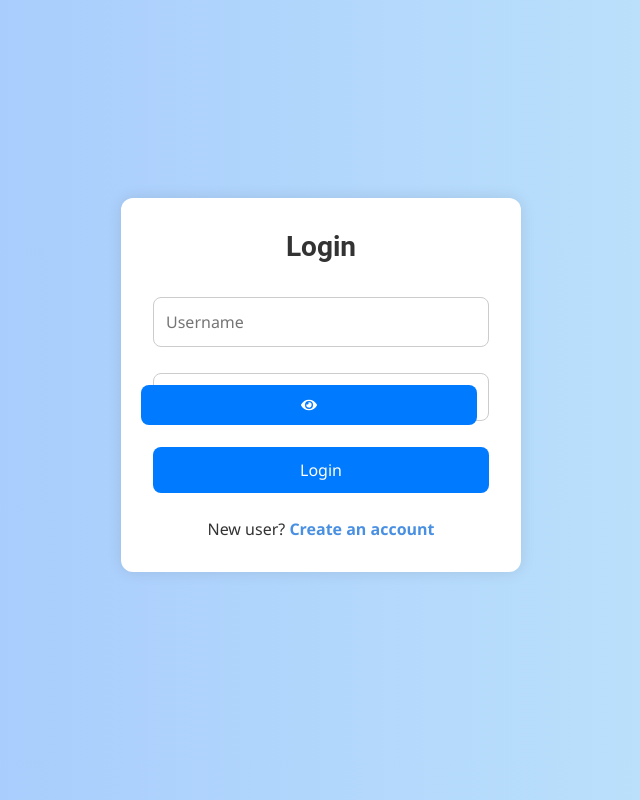
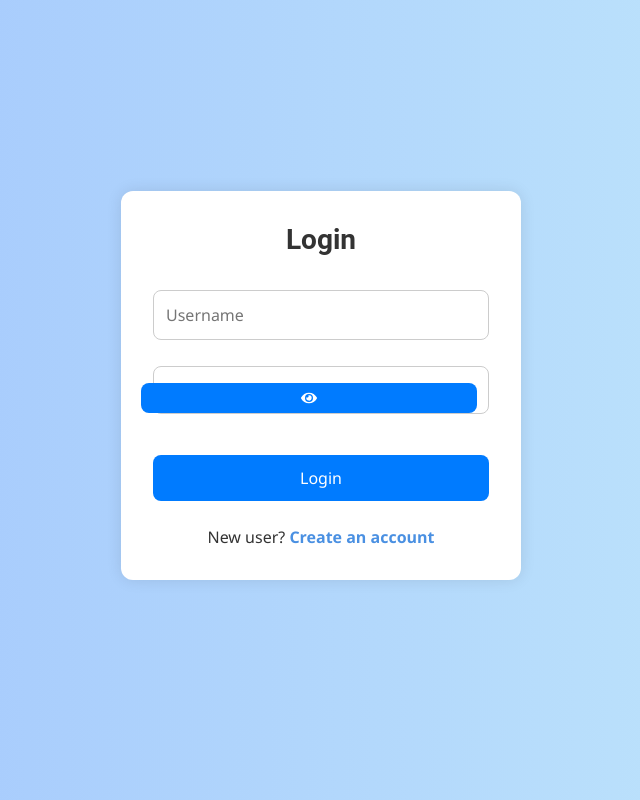
Before and after one commit to Nikhil2457/Bulk_Ordering_Platform, a React (Vite) app in the folder frontend/: page /login in a window 1280 px wide. Shown: the whole page, without its empty margins (319-959 px from the left). Built offline with nearby package versions, Linux system fonts and the light colour scheme.

Commit message:
login toggle btn 2

```diff
--- a/frontend/src/components/Login/index.css
+++ b/frontend/src/components/Login/index.css
@@ -88,14 +88,13 @@
 
 .password-field {
   position: relative;
+  width: 100%;
+  margin-bottom: 15px;
 }
 
-/* This will apply only to the password field input */
 .password-field input {
   width: 100%;
-  padding: 12px;             /* Same as regular input padding */
-  padding-right: 40px;       /* More space for icon */
-  margin-bottom: 15px;
+  padding: 12px 45px 12px 12px; /* 45px right padding for icon */
   border: 2px solid #ddd;
   border-radius: 10px;
   font-size: 16px;
@@ -103,22 +102,24 @@
   box-sizing: border-box;
 }
 
-
 .toggle-password-btn {
   position: absolute;
   top: 50%;
   right: 12px;
   transform: translateY(-50%);
-  background: transparent;
+  background: none;
   border: none;
-  cursor: pointer;
-  font-size: 20px;
-  color: #666;
   padding: 0;
+  width: 30px; /* fit inside input */
+  height: 30px;
   display: flex;
   align-items: center;
   justify-content: center;
+  cursor: pointer;
+  font-size: 18px;
+  color: #555;
 }
+
 
 
 @keyframes spin {
```
